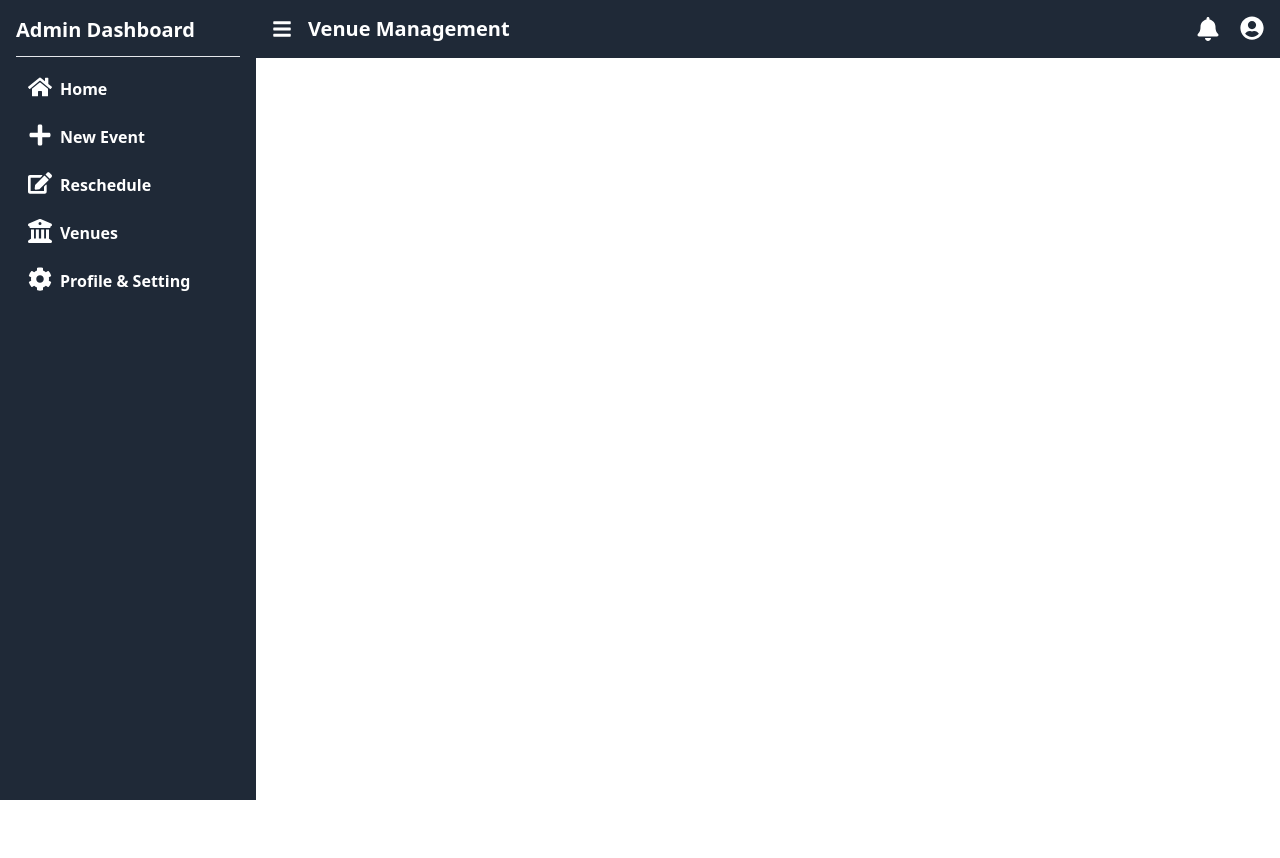
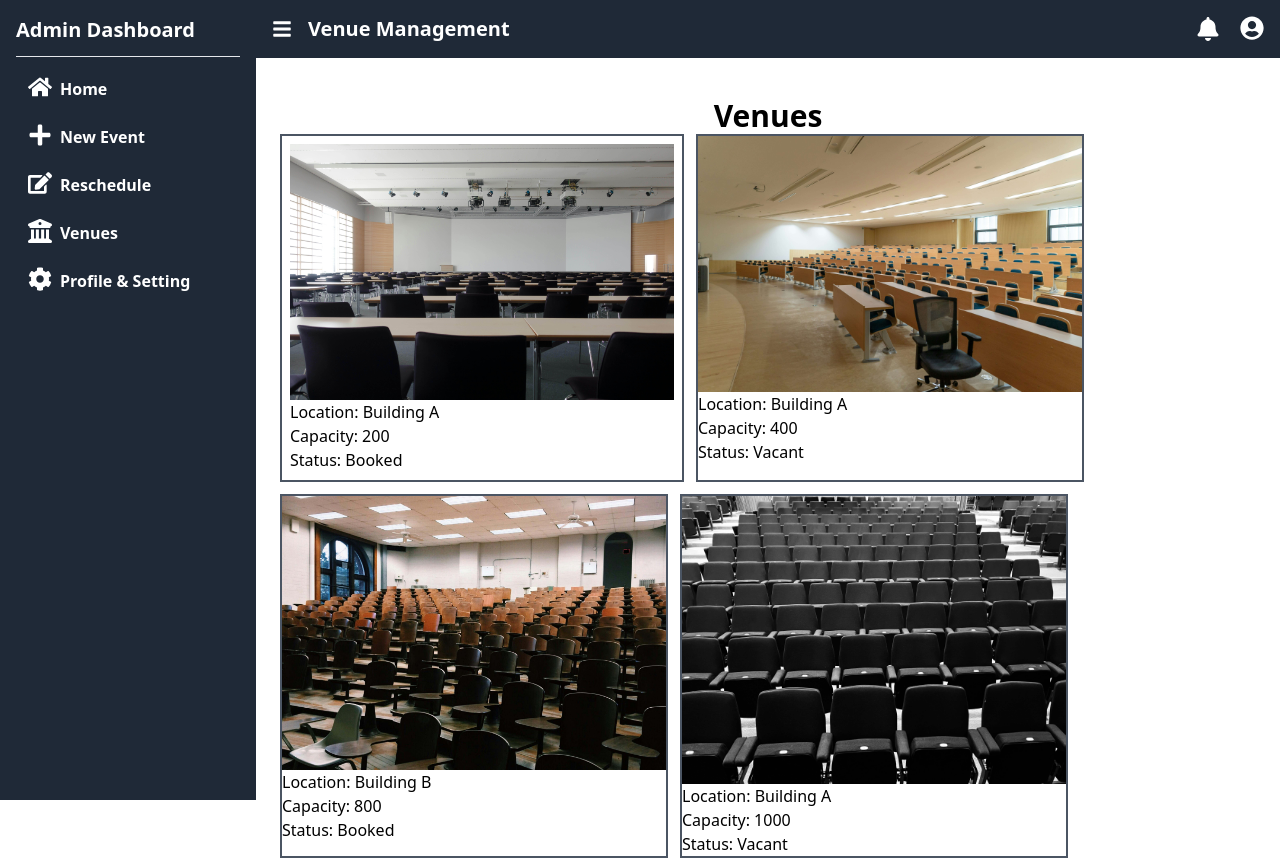
Before and after one commit to isferdinand/Venue-Management-Sys, a React (Vite) app in the folder client/: page /venues in a window 1280 px wide. Before the commit the page ends 800 px from the top, so only its background shows below. Built offline with nearby package versions, Linux system fonts and the light colour scheme.

Commit message:
updated the venue page

```diff
--- a/client/src/pages/Venues/venues.jsx
+++ b/client/src/pages/Venues/venues.jsx
@@ -1,11 +1,56 @@
 import Sidebar from '../../components/Sidebar'
 import Navbar from '../../components/Navbar'
 
+import room1 from '../../assets/Room1.jpg'
+// import room2 from '../../assets/Room2.jpg'
+import room3 from '../../assets/Room3.jpg'
+import Hall1 from '../../assets/Hall1.jpg'
+import Hall2 from '../../assets/Hall2.jpg'
+
 const Venues = () => {
     return (
-        <div className='flex'>
-            <Sidebar />
-            <Navbar />
+        <div>
+            <div className="flex">
+                <Sidebar />
+                <Navbar />
+            </div>
+            <div className="ml-64 flex flex-col items-center mt-10">
+                <h1 className="text-3xl font-bold">Venues</h1>
+                <div className='flex flex-wrap gap-3 ml-6'>
+                    <div className='p-2 border-2 border-gray-600'>
+                        <img src={room1} alt="room1" className=' w-96' />
+                        <div>
+                            <h2>Location: Building A</h2>
+                            <p>Capacity: 200</p>
+                            <p>Status: Booked</p>
+                        </div>
+                    </div>
+                    <div className='border-2 border-gray-600'>
+                        <img src={room3} alt="room1" className='w-96' />
+                        <div>
+                            <h2>Location: Building A</h2>
+                            <p>Capacity: 400</p>
+                            <p>Status: Vacant</p>
+                        </div>
+                    </div>
+                    <div className='border-2 border-gray-600'>
+                        <img src={Hall1} alt="room1" className='w-96' />
+                        <div>
+                            <h2>Location: Building B</h2>
+                            <p>Capacity: 800</p>
+                            <p>Status: Booked</p>
+                        </div>
+                    </div>
+                    <div className='border-2 border-gray-600'>
+                        <img src={Hall2} alt="room1" className='w-96' />
+                        <div>
+                            <h2>Location: Building A</h2>
+                            <p>Capacity: 1000</p>
+                            <p>Status: Vacant</p>
+                        </div>
+                    </div>
+                </div>
+            </div>
         </div>
     )
 }
```
